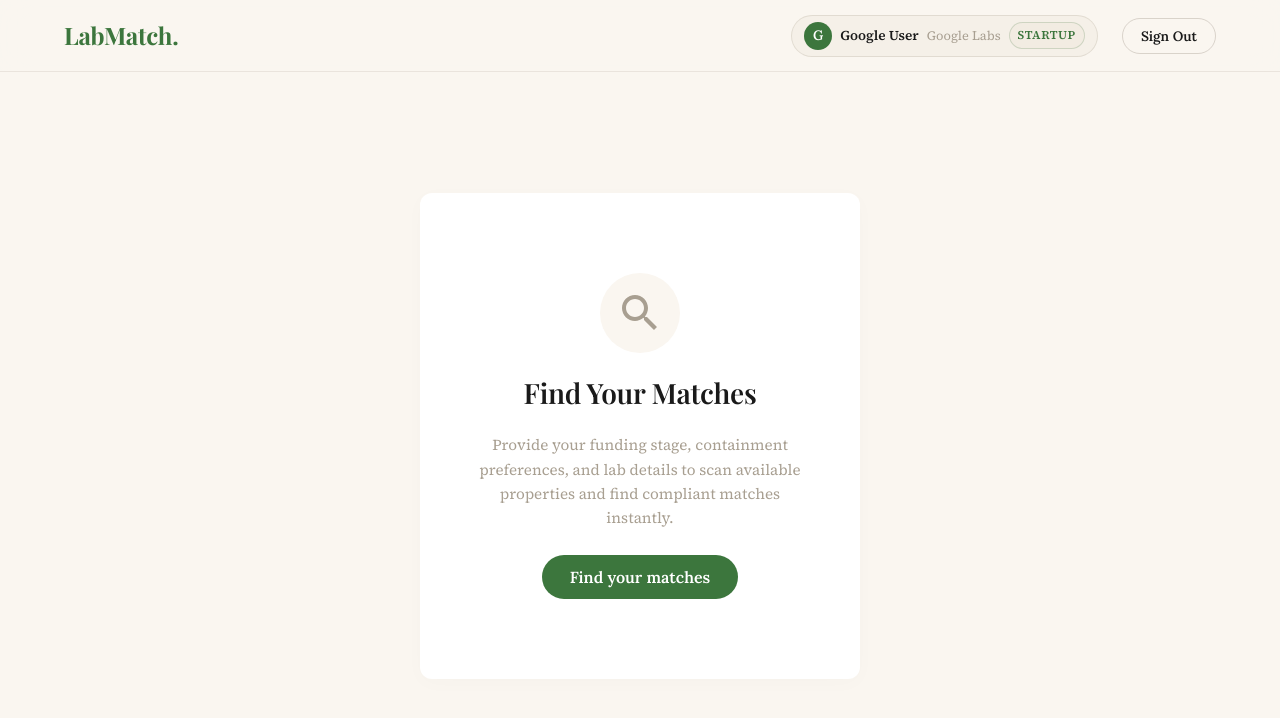
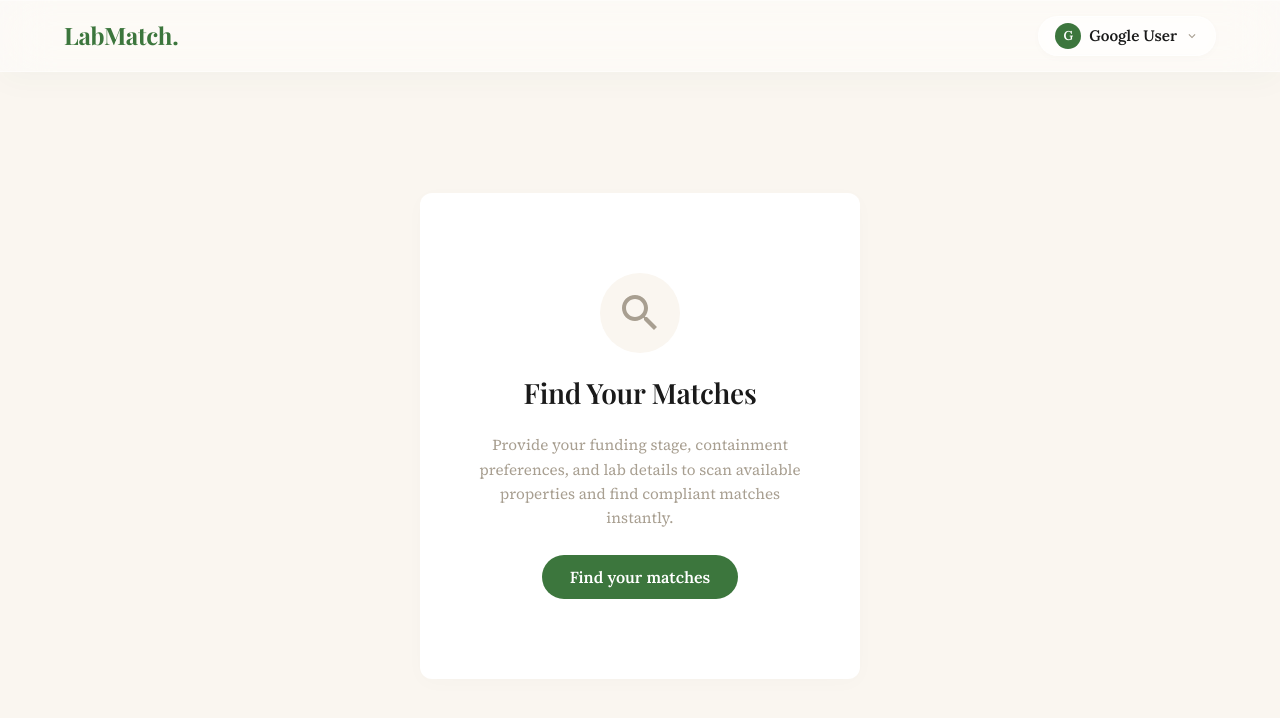
Before and after one commit to SaajanJassy/LabMatch, a React (Vite) app: page /dashboard in a window 1280 px wide. Both pictures are taken after a click on the button "Google". Shown: the top 718 px of the page. Built offline with nearby package versions, Linux system fonts and the light colour scheme; the HTML template or start-up script is replaced by a standard one; a web font is replaced by a local one.

Commit message:
feat: simplify user button to name only, implement liquid glass style navbar and absolute profile details dropdown

```diff
--- a/src/pages/Dashboard.jsx
+++ b/src/pages/Dashboard.jsx
@@ -95,6 +95,7 @@ export default function Dashboard() {
   const [showOnboardingForm, setShowOnboardingForm] = useState(false);
   const [matchingInProgress, setMatchingInProgress] = useState(false);
   const [matchingProgress, setMatchingProgress] = useState(0);
+  const [dropdownOpen, setDropdownOpen] = useState(false);
 
   // Onboarding Form values
   const [fundingStage, setFundingStage] = useState('Seed');
@@ -178,16 +179,24 @@ export default function Dashboard() {
 
   // Render the appropriate top-right avatar / org details in the sleek nav bar
   const renderUserPill = () => (
-    <div className={styles.accountCard}>
+    <button
+      onClick={() => setDropdownOpen(!dropdownOpen)}
+      className={styles.accountCard}
+      aria-expanded={dropdownOpen}
+    >
       <div className={styles.avatar}>
         {user.name ? user.name.charAt(0).toUpperCase() : 'U'}
       </div>
-      <div className={styles.accountDetails}>
-        <div className={styles.accountName}>{user.name}</div>
-        <div className={styles.accountOrg}>{user.organisation}</div>
-      </div>
-      <span className={styles.roleBadge}>{user.role}</span>
-    </div>
+      <span className={styles.accountName}>{user.name}</span>
+      <svg
+        viewBox="0 0 24 24"
+        width="14"
+        height="14"
+        className={`${styles.chevron} ${dropdownOpen ? styles.chevronOpen : ''}`}
+      >
+        <path fill="currentColor" d="M7.41 8.59L12 13.17l4.59-4.58L18 10l-6 6-6-6 1.41-1.41z"/>
+      </svg>
+    </button>
   );
 
   return (
@@ -196,10 +205,58 @@ export default function Dashboard() {
       <nav className={styles.sleekNavbar}>
         <div className={styles.logo}>LabMatch.</div>
         <div className={styles.navActions}>
-          {renderUserPill()}
-          <button onClick={handleLogout} className={styles.logoutPill}>
-            Sign Out
-          </button>
+          <div className={styles.userMenuWrapper}>
+            {renderUserPill()}
+
+            <AnimatePresence>
+              {dropdownOpen && (
+                <motion.div
+                  className={styles.dropdownCard}
+                  initial={{ opacity: 0, y: 10, scale: 0.95 }}
+                  animate={{ opacity: 1, y: 0, scale: 1 }}
+                  exit={{ opacity: 0, y: 10, scale: 0.95 }}
+                  transition={{ duration: 0.2, ease: 'easeOut' }}
+                >
+                  <div className={styles.dropdownHeader}>
+                    <h4>Profile Details</h4>
+                    <span className={styles.dropdownRole}>{user.role}</span>
+                  </div>
+                  <div className={styles.dropdownBody}>
+                    <div className={styles.dropdownRow}>
+                      <span className={styles.dropdownLabel}>Company</span>
+                      <span className={styles.dropdownValue}>{user.organisation}</span>
+                    </div>
+                    <div className={styles.dropdownRow}>
+                      <span className={styles.dropdownLabel}>Email</span>
+                      <span className={styles.dropdownValue}>{user.email}</span>
+                    </div>
+                    {user.onboarding && (
+                      <>
+                        <div className={styles.dropdownDivider} />
+                        <div className={styles.dropdownRow}>
+                          <span className={styles.dropdownLabel}>Target Location</span>
+                          <span className={styles.dropdownValue}>{user.onboarding.locationPreference}</span>
+                        </div>
+                        <div className={styles.dropdownRow}>
+                          <span className={styles.dropdownLabel}>Required Size</span>
+                          <span className={styles.dropdownValue}>{user.onboarding.targetSize} sqft</span>
+                        </div>
+                        <div className={styles.dropdownRow}>
+                          <span className={styles.dropdownLabel}>Lab Type</span>
+                          <span className={styles.dropdownValue}>{user.onboarding.labType}</span>
+                        </div>
+                      </>
+                    )}
+                  </div>
+                  <div className={styles.dropdownFooter}>
+                    <button onClick={handleLogout} className={styles.logoutBtn}>
+                      Sign Out
+                    </button>
+                  </div>
+                </motion.div>
+              )}
+            </AnimatePresence>
+          </div>
         </div>
       </nav>
 
--- a/src/pages/Dashboard.module.css
+++ b/src/pages/Dashboard.module.css
@@ -6,15 +6,17 @@
   flex-direction: column;
 }
 
-/* Modern, Sleek Glassmorphism Navbar */
+/* Liquid Glass Navbar */
 .sleekNavbar {
   position: sticky;
   top: 0;
   height: var(--nav-height);
-  background-color: rgba(250, 246, 240, 0.85); /* Sand color transparent */
-  backdrop-filter: blur(16px);
-  -webkit-backdrop-filter: blur(16px);
-  border-bottom: 1px solid rgba(168, 159, 145, 0.2);
+  background-color: rgba(255, 255, 255, 0.45); /* Highly translucent white */
+  backdrop-filter: blur(24px) saturate(120%);
+  -webkit-backdrop-filter: blur(24px) saturate(120%);
+  border-bottom: 1px solid rgba(255, 255, 255, 0.45);
+  box-shadow: inset 0 1px 0 rgba(255, 255, 255, 0.4),
+              0 8px 32px rgba(45, 90, 61, 0.03);
   display: flex;
   justify-content: space-between;
   align-items: center;
@@ -36,20 +38,37 @@
   gap: var(--space-md);
 }
 
-/* Sleek Profile / Account Card */
+.userMenuWrapper {
+  position: relative;
+}
+
+/* Liquid Glass User Pill Button */
 .accountCard {
+  background-color: rgba(255, 255, 255, 0.5);
+  border: 1px solid rgba(255, 255, 255, 0.55);
+  backdrop-filter: blur(8px);
+  -webkit-backdrop-filter: blur(8px);
+  padding: 6px 16px;
+  border-radius: 9999px; /* Pill */
   display: flex;
   align-items: center;
   gap: var(--space-xs);
-  background-color: rgba(242, 236, 226, 0.6); /* Linen translucent */
-  padding: 6px 12px;
-  border-radius: 9999px; /* Pill */
-  border: 1px solid rgba(168, 159, 145, 0.25);
+  cursor: pointer;
+  outline: none;
+  font-family: inherit;
+  transition: all 0.3s cubic-bezier(0.16, 1, 0.3, 1);
+  box-shadow: 0 2px 8px rgba(0, 0, 0, 0.02);
+}
+
+.accountCard:hover {
+  background-color: rgba(255, 255, 255, 0.75);
+  transform: translateY(-1px);
+  box-shadow: 0 4px 12px rgba(0, 0, 0, 0.04);
 }
 
 .avatar {
-  width: 28px;
-  height: 28px;
+  width: 26px;
+  height: 26px;
   border-radius: 50%;
   background-color: var(--forest);
   color: var(--white);
@@ -58,43 +77,111 @@
   justify-content: center;
   font-family: var(--font-nav);
   font-weight: 700;
-  font-size: 0.85rem;
+  font-size: 0.8rem;
 }
 
-.accountDetails {
-  display: flex;
-  align-items: center;
-  gap: var(--space-xs);
-  font-size: 0.85rem;
+.accountName {
+  font-family: var(--font-nav);
+  font-size: 0.95rem;
+  font-weight: 600;
   color: var(--ink);
 }
 
-.accountName {
-  font-weight: 600;
+.chevron {
+  color: var(--stone);
+  transition: transform 0.3s cubic-bezier(0.16, 1, 0.3, 1);
 }
 
-.accountOrg {
-  color: var(--stone);
-  font-size: 0.8rem;
+.chevronOpen {
+  transform: rotate(180deg);
 }
 
-.roleBadge {
-  background-color: var(--linen);
-  color: var(--forest);
-  font-size: 0.75rem;
+/* Liquid Glass Dropdown Profile Card */
+.dropdownCard {
+  position: absolute;
+  top: calc(100% + 12px);
+  right: 0;
+  width: 280px;
+  background-color: rgba(255, 255, 255, 0.55); /* Liquid glass base */
+  backdrop-filter: blur(28px) saturate(120%);
+  -webkit-backdrop-filter: blur(28px) saturate(120%);
+  border: 1px solid rgba(255, 255, 255, 0.5);
+  border-radius: 12px;
+  padding: var(--space-md);
+  box-shadow: inset 0 1px 0 rgba(255, 255, 255, 0.4),
+              0 20px 40px rgba(0, 0, 0, 0.06);
+  z-index: 100;
+  display: flex;
+  flex-direction: column;
+  gap: var(--space-sm);
+}
+
+.dropdownHeader {
+  display: flex;
+  justify-content: space-between;
+  align-items: center;
+}
+
+.dropdownHeader h4 {
+  font-family: var(--font-heading);
+  font-size: 1.05rem;
+  color: var(--ink);
+}
+
+.dropdownRole {
+  background-color: var(--forest);
+  color: var(--white);
+  font-size: 0.65rem;
   font-weight: 700;
   padding: 2px 8px;
   border-radius: 9999px; /* Pill */
   text-transform: uppercase;
   letter-spacing: 0.05em;
-  border: 1px solid rgba(60, 118, 61, 0.2);
 }
 
-.logoutPill {
-  background-color: transparent;
-  border: 1px solid rgba(168, 159, 145, 0.4);
+.dropdownBody {
+  display: flex;
+  flex-direction: column;
+  gap: 8px;
+}
+
+.dropdownRow {
+  display: flex;
+  justify-content: space-between;
+  font-size: 0.85rem;
+}
+
+.dropdownLabel {
+  color: var(--stone);
+  font-weight: 500;
+}
+
+.dropdownValue {
   color: var(--ink);
-  padding: 8px 18px;
+  font-weight: 600;
+  text-align: right;
+  max-width: 160px;
+  overflow: hidden;
+  text-overflow: ellipsis;
+  white-space: nowrap;
+}
+
+.dropdownDivider {
+  height: 1px;
+  background-color: rgba(168, 159, 145, 0.2);
+  margin: 4px 0;
+}
+
+.dropdownFooter {
+  margin-top: 4px;
+}
+
+.logoutBtn {
+  width: 100%;
+  background-color: rgba(255, 255, 255, 0.4);
+  border: 1px solid rgba(168, 159, 145, 0.3);
+  color: var(--ink);
+  padding: 8px;
   border-radius: 9999px; /* Pill */
   font-family: var(--font-nav);
   font-size: 0.85rem;
@@ -103,7 +190,7 @@
   transition: all 0.2s ease;
 }
 
-.logoutPill:hover {
+.logoutBtn:hover {
   background-color: var(--linen);
   border-color: var(--stone);
 }
```
